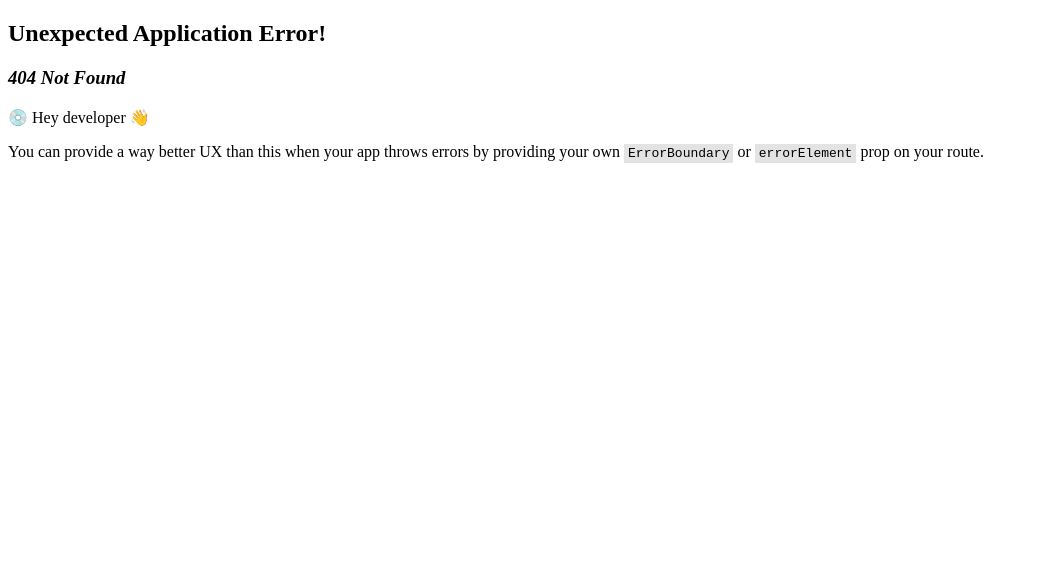
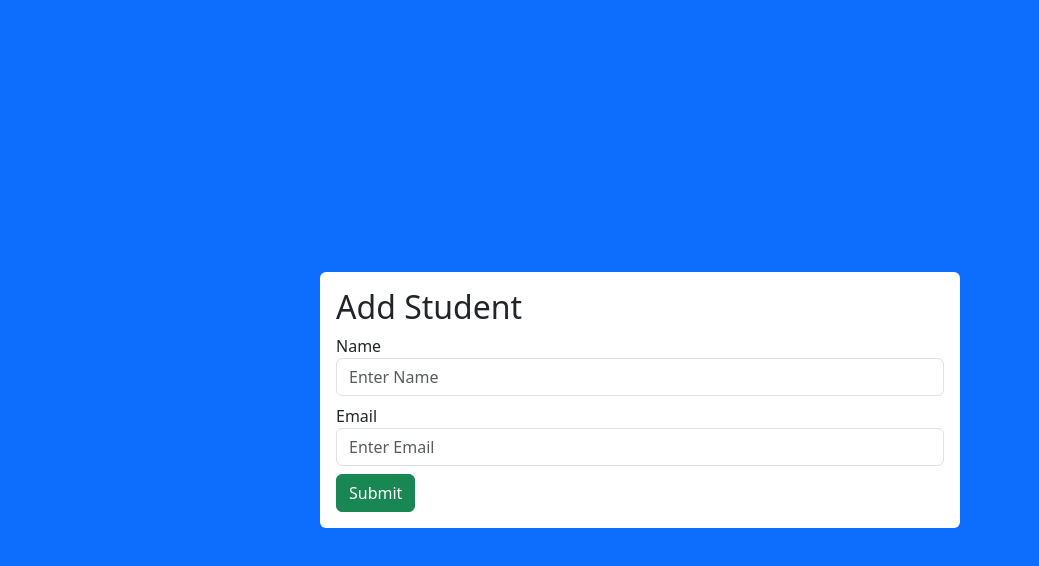
Before and after one commit to sabaPhruidze/CRUD, a React (Vite) app in the folder frontend/: page /create in a window 1280 px wide. Before the commit this address had no page. Shown: the top 566 px of the page, without its empty margins (0-1039 px from the left). Built offline with nearby package versions, Linux system fonts and the light colour scheme.

Commit message:
I created create component, so when You click submit it will send the information in my database

```diff
--- a/frontend/package.json
+++ b/frontend/package.json
@@ -14,6 +14,7 @@
     "bootstrap": "^5.3.1",
     "react": "^18.2.0",
     "react-dom": "^18.2.0",
+    "react-hook-form": "^7.46.0",
     "react-router-dom": "^6.15.0"
   },
   "devDependencies": {
--- a/frontend/src/App.tsx
+++ b/frontend/src/App.tsx
@@ -1,14 +1,23 @@
 import {
   createBrowserRouter,
   createRoutesFromElements,
+  Routes,
   Route,
   RouterProvider,
 } from "react-router-dom";
-import Home from "./Home";
+import "bootstrap/dist/css/bootstrap.min.css";
+import Root from "./components/Root";
+import Home from "./components/Home";
+import Create from "./components/Create";
 
 function App() {
   const router = createBrowserRouter(
-    createRoutesFromElements(<Route path="/" element={<Home />} />)
+    createRoutesFromElements(
+      <Route path="/" element={<Root />}>
+        <Route index element={<Home />} />
+        <Route path="/create" element={<Create />} />
+      </Route>
+    )
   );
   return <RouterProvider router={router} />;
 }
--- /dev/null
+++ b/frontend/src/components/Create.tsx
@@ -0,0 +1,48 @@
+import { useForm } from "react-hook-form";
+import axios from "axios";
+interface Form {
+  name: string;
+  email: string;
+}
+
+const onSubmit = (data: Form) => {
+  // console.log(data);
+  axios
+    .post("http://localhost:8081/student", data)
+    .then((res) => console.log(res))
+    .catch((err) => console.log(err));
+};
+
+export default function Create() {
+  const { register, handleSubmit } = useForm<Form>();
+  return (
+    <div className="d-flex vh-100 bg-primary justify-content-center align-items-center">
+      <div className="w-50 bg-white rounded p-3">
+        <form onSubmit={handleSubmit(onSubmit)}>
+          <h2>Add Student</h2>
+          <div className="mb-2">
+            <label htmlFor="name">Name</label>
+            <input
+              placeholder="Enter Name"
+              {...register("name")}
+              id="name"
+              className="form-control"
+            />
+          </div>
+          <div className="mb-2">
+            <label htmlFor="email">Email</label>
+            <input
+              placeholder="Enter Email"
+              {...register("email")}
+              id="email"
+              className="form-control"
+            />
+          </div>
+          <button className="btn btn-success" type="submit">
+            Submit
+          </button>
+        </form>
+      </div>
+    </div>
+  );
+}
--- a/frontend/src/Home.tsx
+++ b/frontend/src/components/Home.tsx
@@ -1,5 +1,6 @@
 import React, { useState, useEffect } from "react";
 import axios from "axios";
+import { Link } from "react-router-dom";
 
 interface Data {
   id: string;
@@ -17,9 +18,15 @@ export default function Home() {
   }, []);
 
   return (
-    <div>
-      <div>
-        <table>
+    <div className="d-flex vh-100 bg-primary justify-content-center align-items-center">
+      <div className="w-50 bg-white rounded p-3">
+        <h2>Student List</h2>
+        <div className="d-flex justify-content-end">
+          <Link to="/create" className="btn btn-success">
+            Create +
+          </Link>
+        </div>
+        <table className="table">
           <thead>
             <tr>
               <th>ID</th>
@@ -36,8 +43,11 @@ export default function Home() {
                   <td>{student.firstname}</td>
                   <td>{student.email}</td>
                   <td>
-                    <button>Edit</button>
-                    <button>Delete</button>
+                    <button className="btn btn-sm btn-info">Read</button>
+                    <button className="btn btn-sm btn-primary mx-2">
+                      Edit
+                    </button>
+                    <button className="btn btn-sm btn-danger">Delete</button>
                   </td>
                 </tr>
               );
--- /dev/null
+++ b/frontend/src/components/Root.tsx
@@ -0,0 +1,11 @@
+import { Outlet } from "react-router-dom";
+
+function Root() {
+  return (
+    <div>
+      <Outlet />
+    </div>
+  );
+}
+
+export default Root;
```
Also changed, not shown: 2 other files (tests, documents, lock files or other folders).
